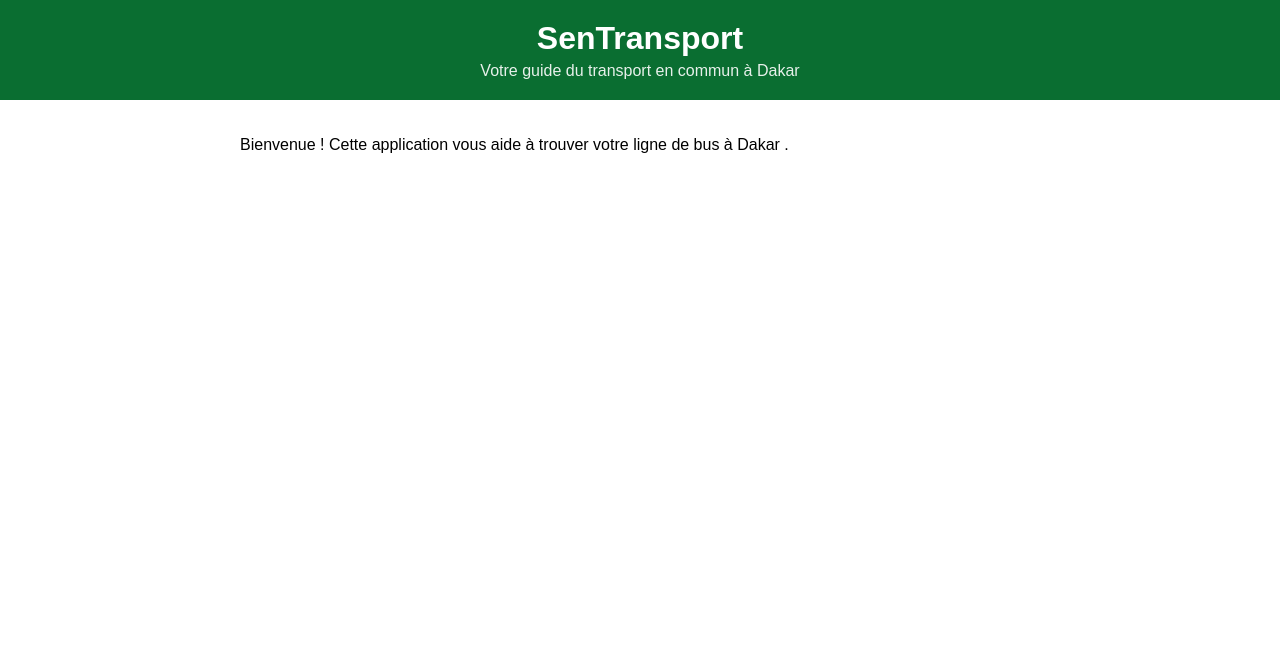
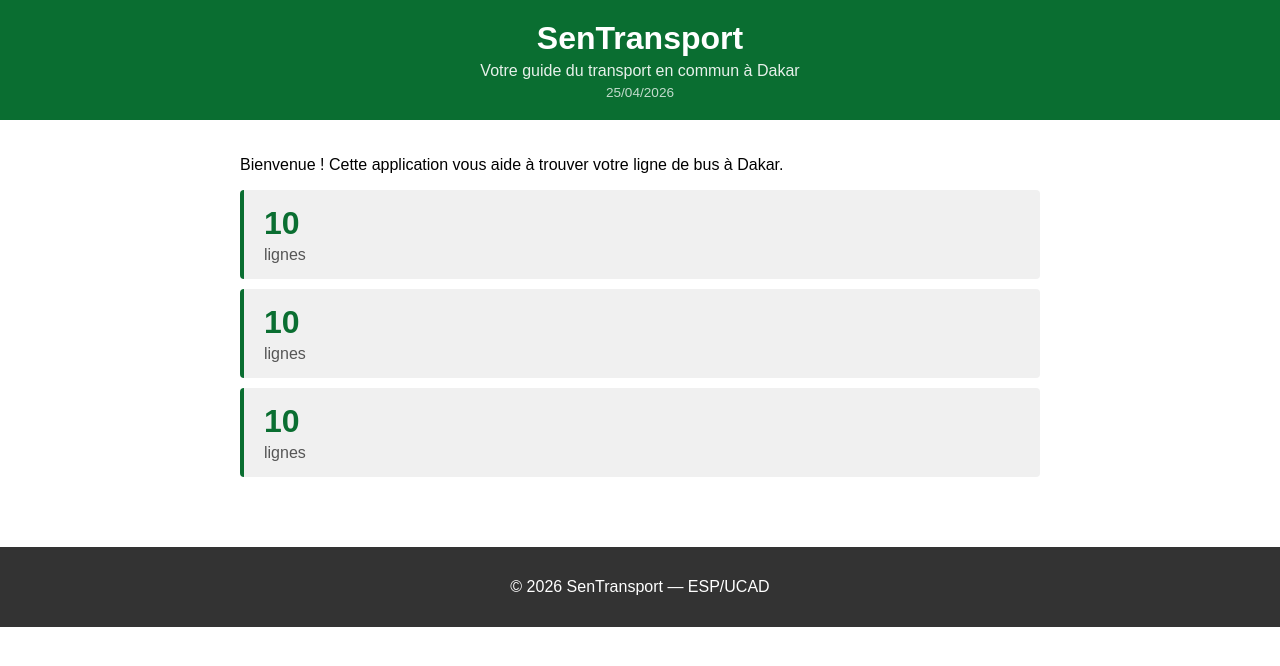
Before and after one commit to Shadowpirater144/SenTransport, a React (Create React App) app: page / in a window 1280 px wide. Shown: the top 666 px of the page. Built offline with nearby package versions, Linux system fonts and the light colour scheme.

Commit message:
Exercices du lab1 PRC

```diff
--- a/src/App.js
+++ b/src/App.js
@@ -1,20 +1,24 @@
 import './App.css';
 import Header from './Header';
+import Footer from './Footer';
+import Statistique from './Statistique';
 
 function App() {
   return (
     <div className="App">
       <Header />
       <main className="contenu">
-        <p>
-          Bienvenue ! Cette application vous aide à trouver
-          votre ligne de bus à Dakar .
-        </p>
+        <p>Bienvenue ! Cette application vous aide à trouver
+        votre ligne de bus à Dakar.</p>
+
+        <Statistique />
+        <Statistique />
+        <Statistique />
       </main>
+      <Footer />
     </div>
   );
 }
-
 export default App;
 
 // npm start est une commande qui permet de lancer le projet react
--- /dev/null
+++ b/src/Footer.css
@@ -0,0 +1,7 @@
+.footer {
+  background-color: #333;
+  color: white;
+  text-align: center;
+  padding: 15px;
+  margin-top: 40px;
+}
--- /dev/null
+++ b/src/Footer.js
@@ -0,0 +1,11 @@
+import './Footer.css';
+
+function Footer() {
+  return (
+    <footer className="footer">
+      <p>© 2026 SenTransport — ESP/UCAD</p>
+    </footer>
+  );
+}
+
+export default Footer;
--- a/src/Header.css
+++ b/src/Header.css
@@ -15,3 +15,9 @@
   font-size: 1rem;
   opacity: 0.9;
 }
+
+.header-date {
+  margin: 5px 0 0 0;
+  font-size: 0.85rem;
+  opacity: 0.75;
+}
--- a/src/Header.js
+++ b/src/Header.js
@@ -1,12 +1,15 @@
 import './Header.css';
 
 function Header() {
+  const dateAujourdhui = new Date().toLocaleDateString('fr-FR');
+
   return (
     <header className="header">
       <h1 className="header-titre">SenTransport</h1>
       <p className="header-soustitre">
         Votre guide du transport en commun à Dakar
       </p>
+      <p className="header-date">{dateAujourdhui}</p>
     </header>
   );
 }
--- /dev/null
+++ b/src/Statistique.css
@@ -0,0 +1,20 @@
+.statistique {
+  background-color: #f0f0f0;
+  border-left: 4px solid #0a6e31;
+  padding: 15px 20px;
+  margin: 10px 0;
+  border-radius: 4px;
+}
+
+.statistique-chiffre {
+  font-size: 2rem;
+  font-weight: bold;
+  color: #0a6e31;
+  margin: 0;
+}
+
+.statistique-libelle {
+  font-size: 1rem;
+  color: #555;
+  margin: 4px 0 0 0;
+}
--- /dev/null
+++ b/src/Statistique.js
@@ -0,0 +1,12 @@
+import './Statistique.css';
+
+function Statistique() {
+  return (
+    <div className="statistique">
+      <p className="statistique-chiffre">10</p>
+      <p className="statistique-libelle">lignes</p>
+    </div>
+  );
+}
+
+export default Statistique;
```
